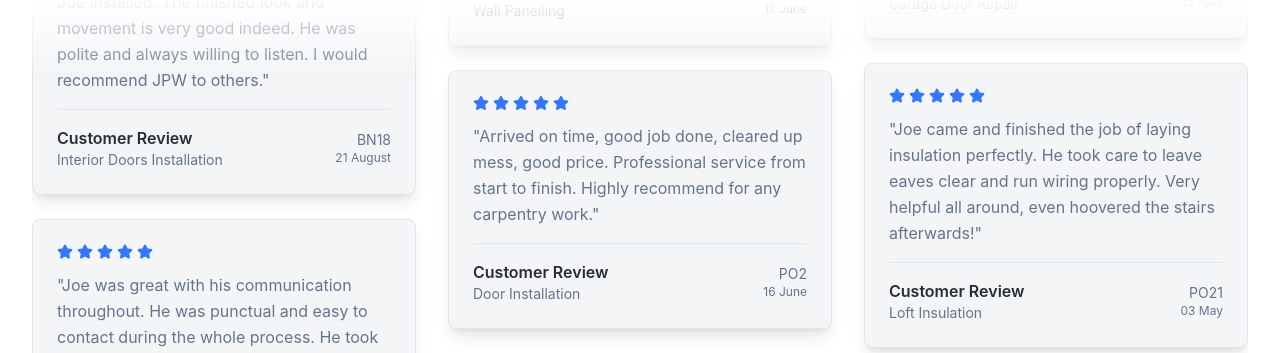
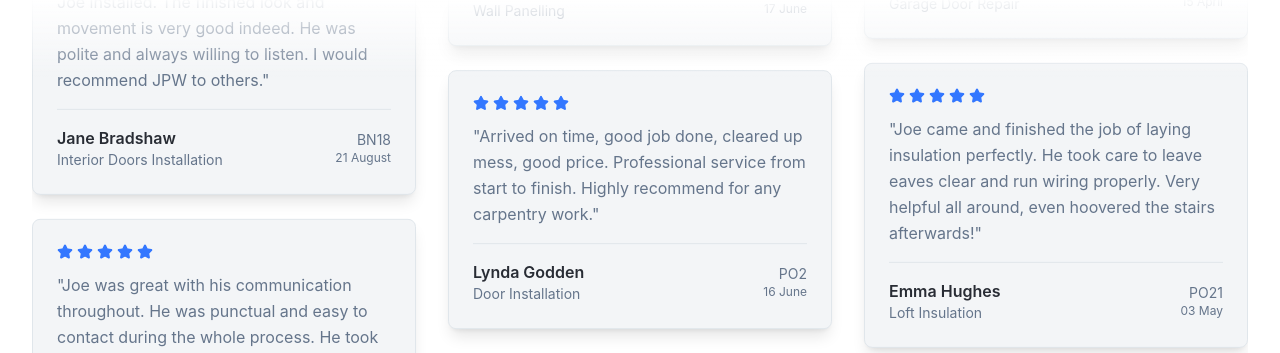
Before and after one commit to jpgraphicnexus/jpwcarpentry, a React (Vite) app: page / in a window 1280 px wide. Shown: the part 1760-2113 px from the top of the page. Built offline with nearby package versions, Linux system fonts and the light colour scheme; the HTML template or start-up script is replaced by a standard one.

Commit message:
Add names to testimonials

```diff
--- a/src/components/TestimonialsSection.tsx
+++ b/src/components/TestimonialsSection.tsx
@@ -5,6 +5,7 @@ const TestimonialsSection = () => {
   const testimonials = [
     {
       id: 1,
+      name: "Joe Adams",
       location: "PO19",
       rating: 5,
       service: "Kitchen Steps & Carpentry",
@@ -13,6 +14,7 @@ const TestimonialsSection = () => {
     },
     {
       id: 2,
+      name: "Jane Bradshaw",
       location: "BN18",
       rating: 5,
       service: "Interior Doors Installation",
@@ -21,6 +23,7 @@ const TestimonialsSection = () => {
     },
     {
       id: 3,
+      name: "Elise Kenny",
       location: "PO20",
       rating: 5,
       service: "Wall Panelling",
@@ -29,6 +32,7 @@ const TestimonialsSection = () => {
     },
     {
       id: 4,
+      name: "Lynda Godden",
       location: "PO2",
       rating: 5,
       service: "Door Installation",
@@ -37,6 +41,7 @@ const TestimonialsSection = () => {
     },
     {
       id: 5,
+      name: "Emma Hughes",
       location: "PO21",
       rating: 5,
       service: "Loft Insulation",
@@ -45,6 +50,7 @@ const TestimonialsSection = () => {
     },
     {
       id: 6,
+      name: "Stephen Davy",
       location: "PO19",
       rating: 5,
       service: "Garage Door Repair",
@@ -74,7 +80,7 @@ const TestimonialsSection = () => {
         <div className="border-t border-border pt-4">
           <div className="flex justify-between items-center">
             <div>
-              <h4 className="font-semibold text-primary">Customer Review</h4>
+              <h4 className="font-semibold text-primary">{testimonial.name}</h4>
               <p className="text-sm text-medium-gray">{testimonial.service}</p>
             </div>
             <div className="text-right">
```
